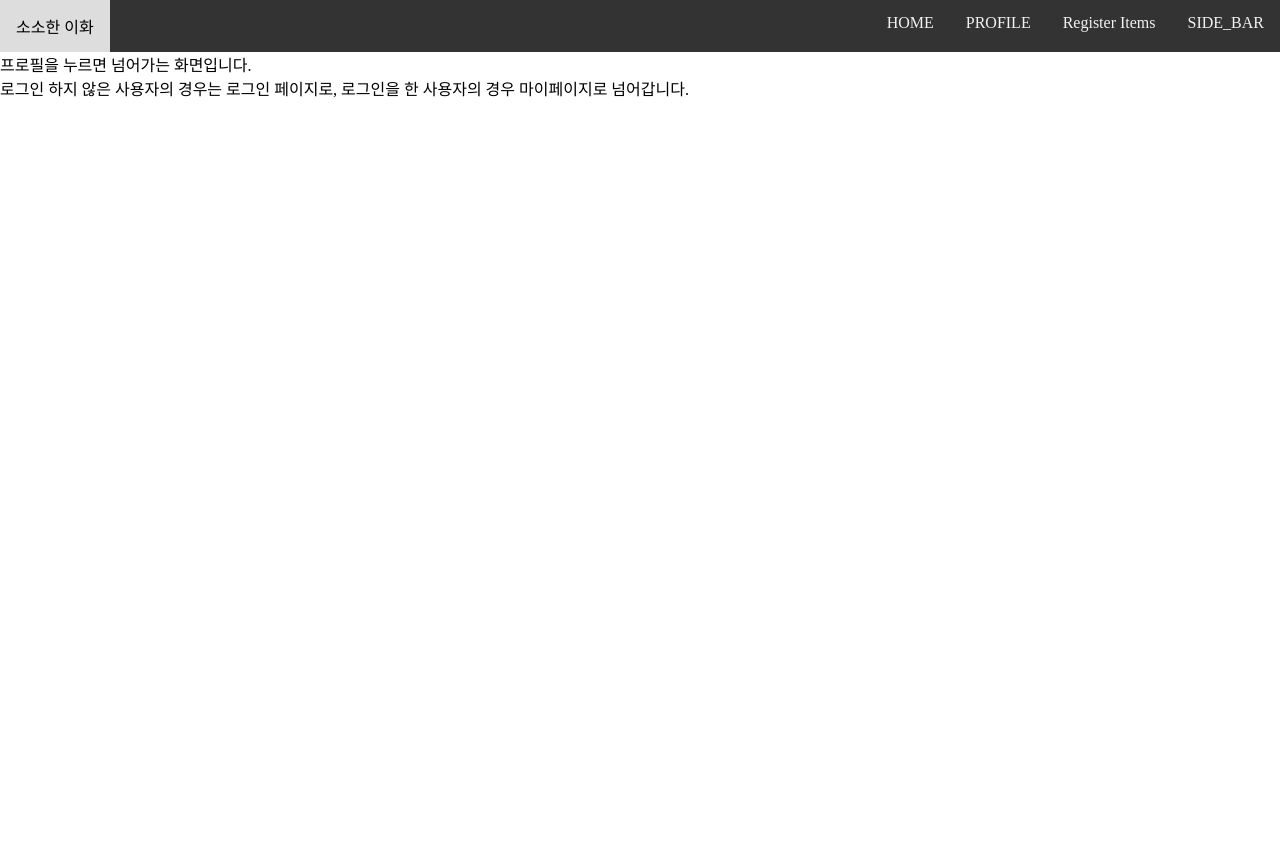
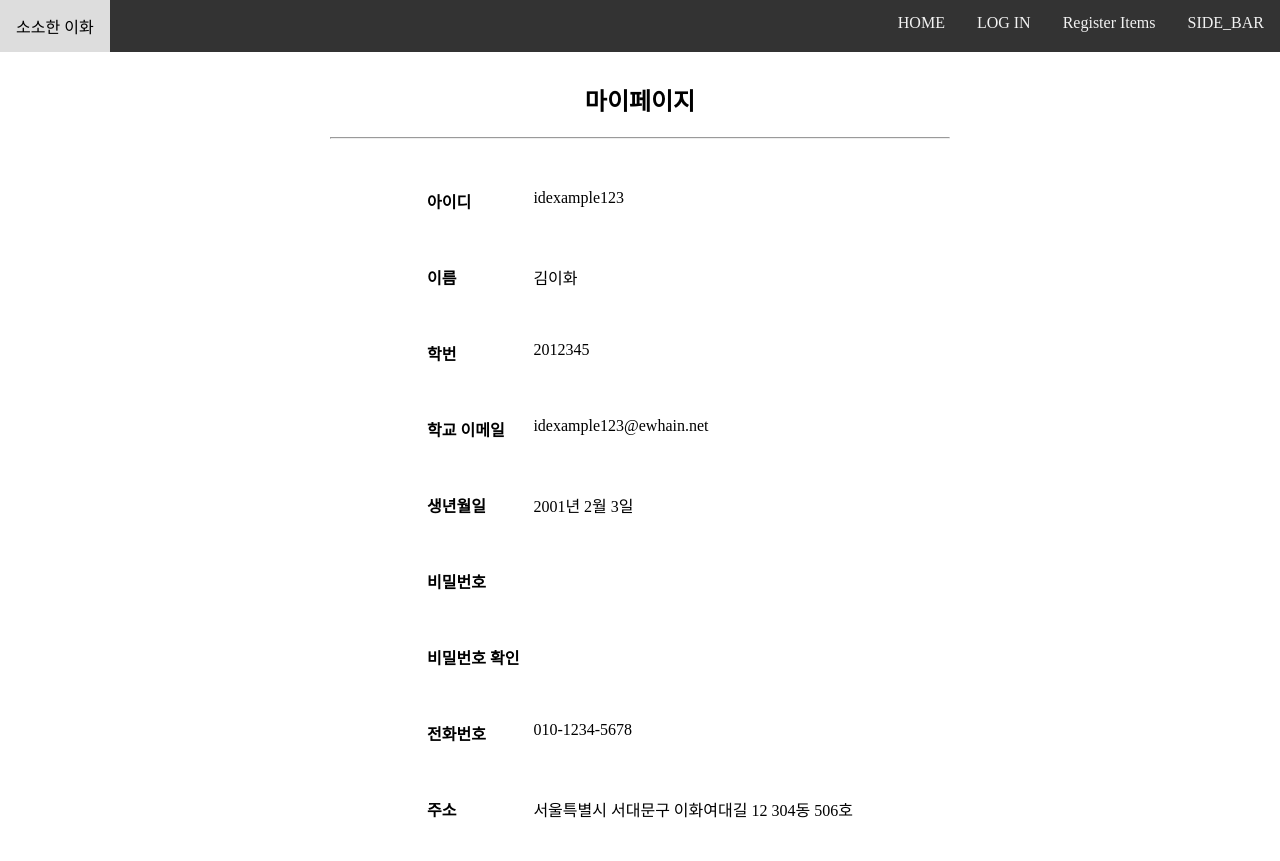
Before and after one commit to brynhildr04/flask_BugBusters, a Flask app: page /profile.html in a window 1280 px wide. Before the commit the page ends 98 px from the top, so only its background shows below. Run offline with Flask 3, Linux system fonts and the light colour scheme.

Commit message:
박수민 파트 완료

```diff
--- a/app.py
+++ b/app.py
@@ -1,25 +1,58 @@
-from flask import Flask, render_template, request
+from flask import Flask, render_template, request, flash, redirect, url_for, session
+from database import DBhandler
+import hashlib
 import sys
 application = Flask(__name__)
+application.config["SECRET_KEY"]="sosohanewhamarket"
+DB=DBhandler()
 
 @application.route("/")
 def hello():
     return render_template("index.html")
+
 @application.route("/home.html")
 def view_home():
     return render_template("home.html")
+
 @application.route("/cart.html")
 def view_cart():
     return render_template("cart.html")
+
 @application.route("/profile.html")
 def view_profile():
     return render_template("profile.html")
+
+@application.route("/login.html")
+def login():
+    return render_template("login.html")
+
+@application.route("/signup.html")
+def signup():
+    return render_template("signup.html")
+
+@application.route("/find_id.html")
+def view_find_id():
+    return render_template("find_id.html")
+
+@application.route("/signup_post", methods=['POST'])
+def register_user():
+    data=request.form
+    pw=request.form['pw']
+    pw_hash = hashlib.sha256(pw.encode('utf-8')).hexdigest() #비밀번호는 plaintext로 DB에 저장하면 안됨. 해시를 생성하여 저장.
+    if DB.insert_user(data,pw_hash): #아이디 중복체크
+        return render_template("login.html")
+    else:
+        flash("user id already exist!") #중복된 아이디 있으면 플래시 메세지 생성
+        return render_template("signup.html")
+
+
 @application.route("/submit_item_post", methods=['POST'])
 def reg_item_submit_post():
-
     image_file=request.files["file"]
     image_file.save("static/images/{}".format(image_file.filename))
     data = request.form
+    DB.insert_item(data['name'], data, image_file.filename)
+
     return render_template("result.html", data=data, img_path="static/images/{}".format(image_file.filename))
 if __name__=="__main__":
     application.run(host='0.0.0.0', debug=True)
--- /dev/null
+++ b/authentication/firebase_auth.json
@@ -0,0 +1,9 @@
+{
+    "apiKey": "AIzaSyBuKSjbkvETBGuXpSOpp80kMcl7U7zopa4",
+    "authDomain": "sosohan-ewha.firebaseapp.com",
+    "databaseURL": "https://sosohan-ewha-default-rtdb.firebaseio.com",
+    "projectId": "sosohan-ewha",
+    "storageBucket": "sosohan-ewha.firebasestorage.app",
+    "messagingSenderId": "300678011557",
+    "appId": "1:300678011557:web:ae7ccd3ae1e57c56548b4c"
+}
--- a/static/main.js
+++ b/static/main.js
@@ -0,0 +1,8 @@
+const btn1= document.getElementById("testBtn");
+btn1.addEventListener("click", sendingFindMail);
+
+
+function sendingFindMail(){
+ var str=document.getElementById("findId_msg");
+ str.innerHTML("");
+}
--- a/static/style.css
+++ b/static/style.css
@@ -26,26 +26,148 @@ body {
 .navbar__logo a {
     float: left;
 }
+
 .navbar a:hover {
     background-color: #ddd;
     color: black;
 }
+
 .card {
     background-color: white;
-    display:flex;
+    display: flex;
 }
+
 .fakeimg {
     padding: 14px 16px;
     background-color: #858a80;
     width: 100%;
     text-align: center;
 }
-.product{
+
+.product {
     margin: 10px;
 }
 
-h2{
+h2:not(#login) {
     padding: 20px;
+}
+
+/*구역 나누기*/
+.column {
+    float: left;
+    padding: 10px;
+}
+
+.column.side {
+    width: 25%;
+}
+
+.column.middle {
+    width: 50%;
+}
+
+.row:after {
+    content: "";
+    display: table;
+    clear: both;
+}
+
+/*table/표에 대한 스타일 정의*/
+table{
+    width: auto;
+    border: none;
+    margin: auto;
+    text-align: center;
+}
+#signup_table{
+    text-align: left;
+}
+#findId{
+    width: auto;
+    text-align: left;
+}
+
+/*회원가입/로그인 시 받아야 할 정보 이름에 대한 스타일 정의*/
+.data_name{
+    height: 40px;
+    font-weight: 900;
+    padding: 5px;
+}
+p .data_name{
+    width: 300px;
+    font-size: 14px;
+}
+label .data_name{
+    width: auto;
+    font-size: 16px;
+    margin: 5px;
+}
+.data_name.findId{
+    font-weight: 300;
+    font-size: 12px;
+}
+
+/*정보를 입력받는 form에 대한 스타일 정의 */
+.data_input {
+    height: 40px;
+    background-color: #E6E6E6;
+    border-radius: 5px;
+    border: 3px solid black;
+    margin: 5px;
+    padding: 5px;
+    text-align: left;
+}
+.data_input.login{
+    width: 300px;
+}
+.data_input.findId{
+    width: auto;
+}
+
+/*입력받은 정보 출력에 대한 스타일 정의*/
+.data_print{
+    width: auto;
+    height: 40px;
+    font-size: 16px;
+    padding: 5px;
+}
+
+/*제출/로그인/회원가입 등 버튼(종류에 따라 달리 적용해야 할 요소들은 id로 분리)에 대한 스타일 정의*/
+.submit_btn {
+    height: 40px;
+    background-color: #CDECDB;
+    border: 3px solid black;
+    border-radius: 15px;
+    font-size: 16px;
+    font-weight: 900;
+}
+#login_btn{ /*css에서 다 같은데 한 요소만 다르게 주고 싶으면, id에서 따로 만들어서 정의해야 한다. 공통에서 뺴야 적용되는 것도 있고 아닌 것도 있어서 헷갈리네*/
+    width: 380px;
+}
+#signup_btn{
+    width: auto;
+    text-align: right;
+}
+#findId_btn, #findPW_btn{
+    width: auto;
+    font-size: 12px;
+    border-radius: 5px;
+}
+
+/*다른 파일로 옮겨가는 링크/버튼에 대한 스타일 정의*/
+.linkto a{
+    float: left;
+    display:block;
+    text-align: center;
+    padding: 14px 16px;
+    font-size: 16px;
+    font-weight: 800;
+    color: black;
+    text-decoration: none;
+}
+.linkto a:hover{
+    color: #FFC700;
+    text-decoration: underline;
 }
 
 /*리스트로 속성 바꾸고 이렇게 사용하면 가운데로 모이게 해서 정렬 가능
--- a/templates/cart.html
+++ b/templates/cart.html
@@ -1,6 +1,6 @@
 {% extends "index.html" %}
 {% block section %}
-<form method="post" enctype="multipart/form-data" action="/submit_item_post" method="post">
+<form method="post" enctype="multipart/form-data" action="/submit_item_post">
     <div><br><br>
         <label for="name">Item name: </label>
         <input type="text" name="name" id="name" required><br><br>
--- a/templates/index.html
+++ b/templates/index.html
@@ -17,7 +17,7 @@
         <div class="navbar__menu">
             <a href="">SIDE_BAR</a>
             <a href="cart.html">Register Items</a>
-            <a href="profile.html">PROFILE</a>
+            <a href="login.html">LOG IN</a>
             <a href="http://127.0.0.1:5000">HOME</a>
             <a href="" class="navbar__toogleBtn">
                 <i class="fas fa-bars"></i>
--- a/templates/profile.html
+++ b/templates/profile.html
@@ -1,4 +1,103 @@
 {% extends "index.html" %}
+
+<!DOCTYPE html>
+<html lang="en">
+
+<head>
+    <meta charset="UTF-8">
+    <meta name="viewport" content="width=device-width, initial-scale=1.0">
+    <link rel="stylesheet" href="{{ url_for('static', filename='style.css') }}">
+    <script src="{{ url_for('static', filename='main.js') }}" defer></script>
+    <title>마이페이지</title>
+</head>
 {% block section %}
-프로필을 누르면 넘어가는 화면입니다. <br>로그인 하지 않은 사용자의 경우는 로그인 페이지로, 로그인을 한 사용자의 경우 마이페이지로 넘어갑니다.
+
+<body>
+    <div class="row">
+        <div class="column side"></div>
+        <div class="column middle">
+            <h2 id="login" style="text-align: center;">마이페이지</h2>
+            <hr width=100%><br>
+            <table width=50% style="text-align: left;">
+                <tr>
+                    <th>
+                        <p class="data_name">아이디</p>
+                    </th>
+                    <td>
+                        <p class="data_print">idexample123</p>
+                        <!--나중에 data.id}}로 고쳐야 함--><!--중괄호 두개 넣으니 오류남... 아니 주석인데 왜?-->
+                    </td>
+                </tr>
+                <tr>
+                    <th>
+                        <p class="data_name">이름</p>
+                    </th>
+                    <td>
+                        <p class="data_print">김이화</p> <!--나중에 data.name}}으로 고쳐야 함-->
+                    </td>
+                </tr>
+                <tr>
+                    <th>
+                        <p class="data_name">학번</p>
+                    </th>
+                    <td>
+                        <p class="data_print">2012345</p> <!--나중에 data.stdNum}}으로 고쳐야 함-->
+                    </td>
+                </tr>
+                <tr>
+                    <th>
+                        <p class="data_name">학교 이메일</p>
+                    </th>
+                    <td>
+                        <p class="data_print">idexample123@ewhain.net</p> <!--나중에 data.email}}로 고쳐야 함-->
+                    </td>
+                </tr>
+                <tr>
+                    <th>
+                        <p class="data_name">생년월일</p>
+                    </th>
+                    <td>
+                        <p class="data_print">2001년 2월 3일</p>
+                        <!--나중에 data.byear}}년 data.bmonth}}월 data.bday}}일로 고쳐야 함-->
+                    </td>
+                </tr>
+                <tr>
+                    <th>
+                        <p class="data_name">비밀번호</p>
+                    </th>
+                    <td>
+
+                    </td>
+                </tr>
+                <tr>
+                    <th>
+                        <p class="data_name">비밀번호 확인</p>
+                    </th>
+                    <td>
+
+                    </td>
+                </tr>
+                <tr>
+                    <th>
+                        <p class="data_name">전화번호</p>
+                    </th>
+                    <td>
+                        <p class="data_print">010-1234-5678</p> <!--나중에 data.phone}}으로 고쳐야 함-->
+                    </td>
+                </tr>
+                <tr>
+                    <th>
+                        <p class="data_name">주소</p>
+                    </th>
+                    <td>
+                        <p class="data_print">서울특별시 서대문구 이화여대길 12 304동 506호</p> <!--나중에 data.addr}}로 고쳐야 함-->
+                    </td>
+                </tr>
+            </table>
+        </div>
+        <div class="column side"></div>
+    </div>
+</body>
 {% endblock section %}
+
+</html>
```
Also changed, not shown: database.py (added, +62 -0 lines), templates/find_id.html (added, +102 -0 lines), templates/login.html (added, +72 -0 lines), templates/signup.html (added, +141 -0 lines), static/images/캔들.jpeg (added).
